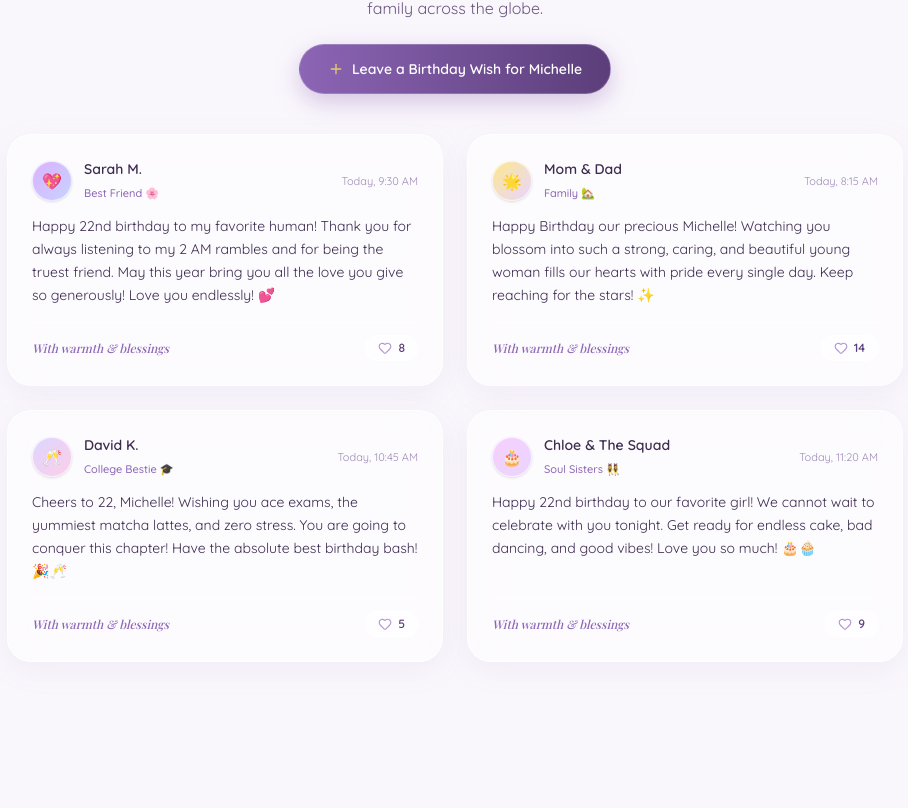
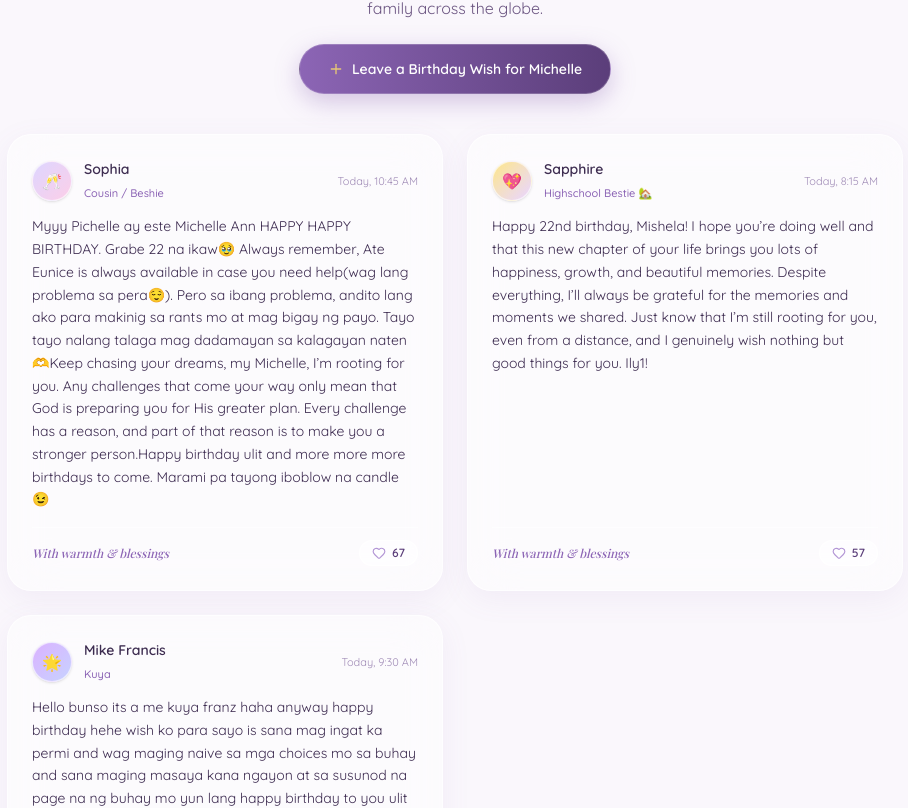
Before and after one commit to xxnieru92-prog/Michelle-Ann-s-22nd-Birthday, a React (Vite) app: page / in a window 1280 px wide. Shown: the part 4880-5688 px from the top of the page, without its empty margins (185-1093 px from the left). Built offline with nearby package versions, Linux system fonts and the light colour scheme; a web font is replaced by a local one.

Commit message:
Update birthday wishes with new messages and authors

```diff
--- a/src/data/defaultData.ts
+++ b/src/data/defaultData.ts
@@ -101,42 +101,33 @@ export const DEFAULT_BIRTHDAY_CONTENT: BirthdayContent = {
 export const INITIAL_WISHES: Wish[] = [
   {
     id: 'wish-1',
-    author: 'Sarah M.',
-    relation: 'Best Friend 🌸',
-    message: 'Happy 22nd birthday to my favorite human! Thank you for always listening to my 2 AM rambles and for being the truest friend. May this year bring you all the love you give so generously! Love you endlessly! 💕',
-    avatarBg: 'from-purple-300 to-indigo-200',
-    timestamp: 'Today, 9:30 AM',
-    likes: 8,
+    author: 'Sophia',
+    relation: 'Cousin / Beshie',
+    message: 'Myyy Pichelle ay este Michelle Ann HAPPY HAPPY BIRTHDAY. Grabe 22 na ikaw🥹 Always remember, Ate Eunice is always available in case you need help(wag lang problema sa pera😌). Pero sa ibang problema, andito lang ako para makinig sa rants mo at mag bigay ng payo. Tayo tayo nalang talaga mag dadamayan sa kalagayan naten🫶Keep chasing your dreams, my Michelle, I’m rooting for you. Any challenges that come your way only mean that God is preparing you for His greater plan. Every challenge has a reason, and part of that reason is to make you a stronger person.Happy birthday ulit and more more more birthdays to come. Marami pa tayong iboblow na candle 😉',
+    avatarBg: 'from-violet-200 to-pink-200',
+    timestamp: 'Today, 10:45 AM',
+    likes: 67,
+    emoji: '🥂'
+  },
+  {
+    id: 'wish-2',
+    author: 'Sapphire',
+    relation: 'Highschool Bestie 🏡',
+    message: 'Happy 22nd birthday, Mishela! I hope you’re doing well and that this new chapter of your life brings you lots of happiness, growth, and beautiful memories. Despite everything, I’ll always be grateful for the memories and moments we shared. Just know that I’m still rooting for you, even from a distance, and I genuinely wish nothing but good things for you. Ily1!',
+    avatarBg: 'from-amber-200 to-purple-200',
+    timestamp: 'Today, 8:15 AM',
+    likes: 57,
     emoji: '💖'
   },
   {
-    id: 'wish-2',
-    author: 'Mom & Dad',
-    relation: 'Family 🏡',
-    message: 'Happy Birthday our precious Michelle! Watching you blossom into such a strong, caring, and beautiful young woman fills our hearts with pride every single day. Keep reaching for the stars! ✨',
-    avatarBg: 'from-amber-200 to-purple-200',
-    timestamp: 'Today, 8:15 AM',
-    likes: 14,
+    id: 'wish-3',
+    author: 'Mike Francis',
+    relation: 'Kuya',
+    message: 'Hello bunso its a me kuya franz haha anyway happy birthday hehe wish ko para sayo is sana mag ingat ka permi and wag maging naive sa mga choices mo sa buhay and sana maging masaya kana ngayon at sa susunod na page na ng buhay mo yun lang happy birthday to you ulit bunso ily',
+    avatarBg: 'from-purple-300 to-indigo-200',
+    timestamp: 'Today, 9:30 AM',
+    likes: 25,
     emoji: '🌟'
   },
-  {
-    id: 'wish-3',
-    author: 'David K.',
-    relation: 'College Bestie 🎓',
-    message: 'Cheers to 22, Michelle! Wishing you ace exams, the yummiest matcha lattes, and zero stress. You are going to conquer this chapter! Have the absolute best birthday bash! 🎉🥂',
-    avatarBg: 'from-violet-200 to-pink-200',
-    timestamp: 'Today, 10:45 AM',
-    likes: 5,
-    emoji: '🥂'
-  },
-  {
-    id: 'wish-4',
-    author: 'Chloe & The Squad',
-    relation: 'Soul Sisters 👯‍♀️',
-    message: 'Happy 22nd birthday to our favorite girl! We cannot wait to celebrate with you tonight. Get ready for endless cake, bad dancing, and good vibes! Love you so much! 🎂🧁',
-    avatarBg: 'from-fuchsia-200 to-purple-200',
-    timestamp: 'Today, 11:20 AM',
-    likes: 9,
-    emoji: '🎂'
-  }
+
 ];
```
